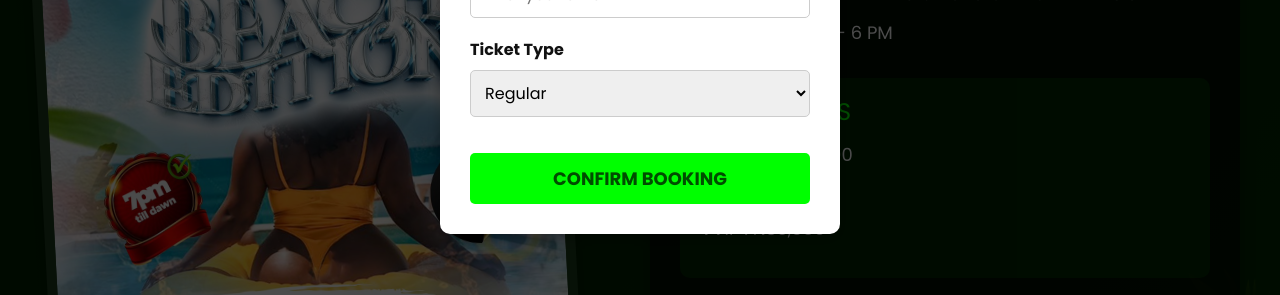
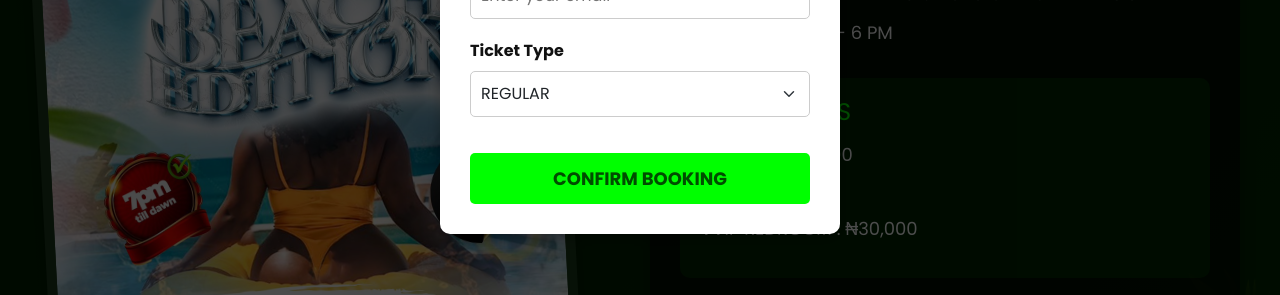
Before and after one commit to UcheWebDev/speedy-events, a Vue app: page / in a window 1280 px wide. Both pictures are taken after a click on the button "BOOK NOW". Shown: the part 401-696 px from the top of the page. Built offline with nearby package versions, Linux system fonts and the light colour scheme.

Commit message:
major updatess

```diff
--- a/src/App.vue
+++ b/src/App.vue
@@ -28,7 +28,7 @@
             <ul>
               <li>Early Bird : ₦2500</li>
               <li>Regular : ₦5000</li>
-              <li>VVIP : ₦30,000</li>
+              <li>VVIP REDROOM : ₦30,000</li>
             </ul>
           </div>
           <!-- Book Now Button -->
@@ -76,11 +76,12 @@
             <select
               v-model="selectedTicketType"
               @change="validateField('ticketType')"
+              class="form-select"
             >
               <option value="" disabled>Select Ticket Type</option>
               <option value="early bird">EARLY BIRD</option>
-              <option value="Regular">Regular</option>
-              <option value="VVIP">VVIP</option>
+              <option value="Regular">REGULAR</option>
+              <option value="VVIP">VVIP REDROOM</option>
             </select>
             <span v-if="errors.ticketType" class="error">{{
               errors.ticketType
```
